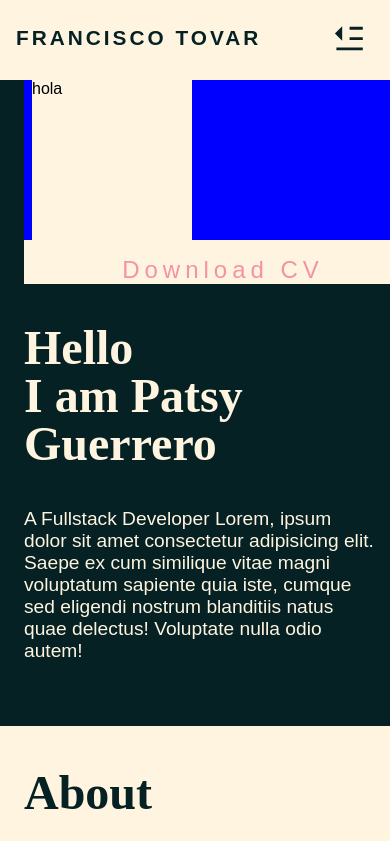
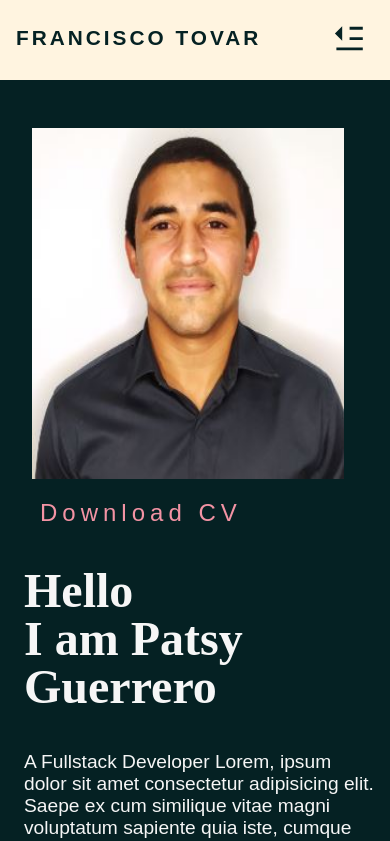
Before and after one commit to PatsyGuerrero/Portfolio, a React (Create React App) app in the folder portfolio/: page / in a window 390 px wide. Shown: the top 841 px of the page. Built offline with nearby package versions, Linux system fonts and the light colour scheme.

Commit message:
ultimos cambios en componente photo, responsive completo

```diff
--- a/portfolio/src/App.module.scss
+++ b/portfolio/src/App.module.scss
@@ -4,8 +4,9 @@
 h2{
   font-family: "Prata", serif;
 }
-body{
-  font-family: 'Montserrat',sans-serif;;
+body, html{
+  font-family: 'Montserrat',sans-serif;
+  background-color: $background-color-primary;
 }
 .App{
   padding-top: $height-navbar;
--- a/portfolio/src/components/Download.module.scss
+++ b/portfolio/src/components/Download.module.scss
@@ -1,8 +1,21 @@
 @import "../sassVariables/variables.scss";
 
 .containerDownload{
-    background-color: $background-color-navbar;
+    // background-color: blue;
     padding-top: 1rem;
-    text-align: center;
+    text-align: start;
     letter-spacing: 5px;
 }
+
+// @media (min-width: (map-get($breakpoints, medium))-1) {
+//     .containerDownload{
+//         background-color: none;
+//     }
+// }
+
+@media (min-width: (map-get($breakpoints, medium))) {
+    .containerDownload{
+        text-align: center;
+        background-color: $background-color-navbar;
+    }
+}
--- a/portfolio/src/components/Photo.jsx
+++ b/portfolio/src/components/Photo.jsx
@@ -1,16 +1,17 @@
 import React from 'react';
 import Download from './Download';
 import styles from './Photo.module.scss';
-
+import img from "../assets/img/photo.JPG";
 
 const Photo = () => {
     return (
         <>
         <div className={styles.container}>
             <div className={styles.photoContainer}>
-                <div className={styles.photo}>hola</div>
+                {/* <div className={styles.photo}>hola</div> */}
+                <img src={img} alt="" className={styles.photo}  width="25vw" height="40vw"/>
+                <Download />
             </div>
-            <Download />
         </div>
         </>
     );
--- a/portfolio/src/components/Photo.module.scss
+++ b/portfolio/src/components/Photo.module.scss
@@ -4,80 +4,47 @@ $height-download : 2rem;
 
 .container{
     height: $height-container-photo;
-    background-color: blue;
+    .photoContainer{
+        height: 60vh;
+    }
 }
 @media (max-width: (map-get($breakpoints, medium))-1) {
-    // .container
-    body {
-        background-color: salmon;
-    }
     .container{
-        // background-color: pink;
-        // margin-top: 3.5rem ;
         width: 100% ;
+        padding-top: 3rem;
         height: fit-content;
-        // background-color: $primary-color;
         .photoContainer{
-            background-color: $background-color-navbar;
+            // background-color: $background-color-navbar;
             margin-left: 0.5rem;
-            width: 10rem;
-            height: 10rem;
-            // .photo{
-            //     background-color: pink;
-            // }
+            width: fit-content;
+            height: fit-content;
+            .photo{
+                text-align: end;
+                width: 80vw;
+                height: 90vw;
+                max-width: 20rem;
+                max-height: 23rem;
+            }
         }
-        .download{
-            display: flex;
-            justify-content: center;
-            align-items: center;
-            background-color: red;
-            width: 100%;
-            height: 3rem;
-        }
-
     }
 }
 
 @media (min-width: (map-get($breakpoints, medium))) {
     .container{
-        // width: 30vw !important;
-        // background-color: $background-color-navbar;
         width: $width-photo;
-        // height: 100vh;
-        // height: 100vh-$height-footer;
-        // margin-top: 30vh;
         margin-left: 60vw;
-        //margin-left: 5rem;
         position: fixed;
-        // display: flex;
-        // flex-direction: column;
-        // // flex-wrap: wrap;
-        // justify-content: center;
-        // align-items: center;
         top:0;
         margin-top: $height-navbar;
         padding-right: 2rem;
         .photoContainer{
-            // background-color: $background-color-navbar ;
-            background-color: green;
             width: 30vw;
-            // height: $height-container-photo - $height-download ;
-            height: 10rem;
-            // margin: auto;
             margin-left: 2.5rem;
             .photo{
-                background-color: blue;
                 text-align: end;
+                width: 25vw;
+                height: 28vw;
             }
-            // width: 100%;
-        }
-        .download{
-            display: flex;
-            justify-content: center;
-            align-items: center;
-            background-color: red;
-            width: 100%;
-            height: 3rem;
         }
 
     }
--- a/portfolio/src/sassVariables/_variables.scss
+++ b/portfolio/src/sassVariables/_variables.scss
@@ -1,32 +1,40 @@
-$color-button : #337076;
-$size-country-base : 18px;
-$size-text-input: 17px !default;
-$text-shadow-base: 0 1px 0 rgba(19,74,70,.4);
-$text-color-button : #f4f4f4;
-$width-country-car : 230px;
-$height-country-car : 160px;
-$size-base : 20px;
-$size-base-select : 15px;
-$base-text-color: #f4f4f4;
-$weight-base : 500;
-$base-text-color-select: #2724249d;
-$background-select: rgba($color: #34555d, $alpha: 1);
-$background-alter: rgba($color: #34555d, $alpha: 0.8);
-$background-base : rgba($color: #34555d, $alpha: 0.5);
-$background-country: rgba($color: #34555d, $alpha: 0.95);
-$weight-select : 600;
-$size-base-filter : 18px;
-$base-text-color-pages: #34555d;
-$color-button-enable: #9b9b9b;
-$color-button-hover: #e4e4e4;
-$border: 3px solid $base-text-color-pages;
-$size-mesage: 30px;
-$hover-color : #c4d4e9;
-$margin-top: 5rem;
-$box-shadow-base : rgba(0, 0, 0, 0.35) 0px 5px 15px;
-$box-shadow-button: rgba(0, 0, 0, 0.3) 0px 19px 38px, rgba(0, 0, 0, 0.22) 0px 15px 12px;
-$padding-base: 8px 10px !default;
+// $color-button : #337076;
+// $size-country-base : 18px;
+// $size-text-input: 17px !default;
+// $text-shadow-base: 0 1px 0 rgba(19,74,70,.4);
+// $text-color-button : #f4f4f4;
+// $width-country-car : 230px;
+// $height-country-car : 160px;
+// $size-base : 20px;
+// $size-base-select : 15px;
+// $base-text-color: #f4f4f4;
+// $weight-base : 500;
+// $base-text-color-select: #2724249d;
+// $background-select: rgba($color: #34555d, $alpha: 1);
+// $background-alter: rgba($color: #34555d, $alpha: 0.8);
+// $background-base : rgba($color: #34555d, $alpha: 0.5);
+// $background-country: rgba($color: #34555d, $alpha: 0.95);
+// $weight-select : 600;
+// $size-base-filter : 18px;
+// $base-text-color-pages: #34555d;
+// $color-button-enable: #9b9b9b;
+// $color-button-hover: #e4e4e4;
+// $border: 3px solid $base-text-color-pages;
+// $size-mesage: 30px;
+// $hover-color : #c4d4e9;
+// $margin-top: 5rem;
+// $box-shadow-base : rgba(0, 0, 0, 0.35) 0px 5px 15px;
+// $box-shadow-button: rgba(0, 0, 0, 0.3) 0px 19px 38px, rgba(0, 0, 0, 0.22) 0px 15px 12px;
+// $padding-base: 8px 10px !default;
 // variables nuevas
+$background-color-primary: #fff4e0;
+$primary-color: #052123;
+$secondary-color: #f6f6f6;
+$color-text-primary: $secondary-color;
+$color-skills-percentage: blue;
+$color-primary-text-navbar: $primary-color;
+$color-secondary-text-navbar: #f393a4;
+$background-color-navbar: $background-color-primary;
 $height-container-photo: 25rem;
 // variable para el alto de la navbar
 $height-navbar: 5rem;
@@ -44,84 +52,78 @@ $h1-title-mobile: 3rem;
 $h1-title-large: 5rem;
 $max-width-container-description-mobile: 25rem;
 $max-width-container-description-large: 35rem;
-$color-text-primary: #fff4e0;
-$primary-color: #052123;
-$color-skills-percentage: blue;
-$color-primary-text-navbar: #052123;
-$color-secondary-text-navbar: #f393a4;
-$background-color-navbar: #fff4e0;
 $width-photo: 40vw;
 //altura del footer
 $height-footer:15vh;
 
-@mixin element-label-focus {
-    color: #377D6A;
-    text-indent: 0;
-    background: #fff;
-    border-top-left-radius: 0;
-    border-bottom-left-radius: 0;
-    &::-webkit-input-placeholder {
-        color: #aaa;
-    }
-    + label {
-        transform: translateX(-100%);
-    }
-}
+// @mixin element-label-focus {
+//     color: #377D6A;
+//     text-indent: 0;
+//     background: #fff;
+//     border-top-left-radius: 0;
+//     border-bottom-left-radius: 0;
+//     &::-webkit-input-placeholder {
+//         color: #aaa;
+//     }
+//     + label {
+//         transform: translateX(-100%);
+//     }
+// }
 
-@mixin element-label{
-    font-size: $size-text-input;
-    display: inline-block;
-    width: 215px;
-    padding: 5px 0 10px 5px;
-    font-family: "Open Sans", sans;
-    font-weight: 400;
-    color: #377D6A;
-    background: #c7d8f1;
-    border: 0;
-    border-radius: 3px;
-    outline: 0;
-    text-indent: 80px; // Arbitrary.
-    transition: all .3s ease-in-out;
+// @mixin element-label{
+//     font-size: $size-text-input;
+//     display: inline-block;
+//     width: 215px;
+//     padding: 5px 0 10px 5px;
+//     font-family: "Open Sans", sans;
+//     font-weight: 400;
+//     color: #377D6A;
+//     background: #c7d8f1;
+//     border: 0;
+//     border-radius: 3px;
+//     outline: 0;
+//     text-indent: 80px; // Arbitrary.
+//     transition: all .3s ease-in-out;
 
-    &::-webkit-input-placeholder {
-        color: rgba(19,74,70,0);
-        text-indent: 0;
-        font-weight: 300;
-    }
+//     &::-webkit-input-placeholder {
+//         color: rgba(19,74,70,0);
+//         text-indent: 0;
+//         font-weight: 300;
+//     }
 
-    + label {
-        color: #f4f4f4;
-        // font-size: 17px;
-        font-weight: 500;
-        display: inline-block;
-        position: absolute;
-        top: 0;
-        left: 0px;
-        padding: $padding-base;
-        text-shadow: 0 1px 0 rgba(19,74,70,.4);
-        background: $color-button;
-        transition: all .3s ease-in-out;
-        border-top-left-radius: 3px;
-        border-bottom-left-radius: 3px;
-    }
-}
+//     + label {
+//         color: #f4f4f4;
+//         // font-size: 17px;
+//         font-weight: 500;
+//         display: inline-block;
+//         position: absolute;
+//         top: 0;
+//         left: 0px;
+//         padding: $padding-base;
+//         text-shadow: 0 1px 0 rgba(19,74,70,.4);
+//         background: $color-button;
+//         transition: all .3s ease-in-out;
+//         border-top-left-radius: 3px;
+//         border-bottom-left-radius: 3px;
+//     }
+// }
 
-@mixin button{
-    margin: 0 5px;
-    background-color: $color-button;
-    text-shadow: $text-shadow-base;
-    font-size: $size-base;
-    color: $text-color-button;
-    // box-shadow: $box-shadow-button;
-    height: 30px;
-    border-radius: 7px;
-    border: none;
-    cursor: pointer;
-    padding: 0 3px;
-    &:hover{
-        box-shadow: $box-shadow-button;
-    }
-}
+// @mixin button{
+//     margin: 0 5px;
+//     background-color: $color-button;
+//     text-shadow: $text-shadow-base;
+//     font-size: $size-base;
+//     color: $text-color-button;
+//     // box-shadow: $box-shadow-button;
+//     height: 30px;
+//     border-radius: 7px;
+//     border: none;
+//     cursor: pointer;
+//     padding: 0 3px;
+//     &:hover{
+//         box-shadow: $box-shadow-button;
+//     }
+// }
 
 $breakpoints: (
     small: 380px,
```
Also changed, not shown: portfolio/src/assets/img/photo.JPG (added).
